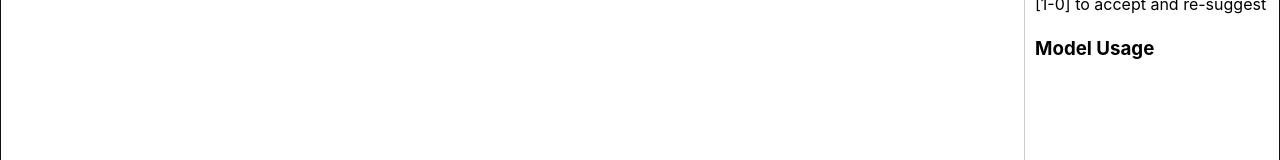
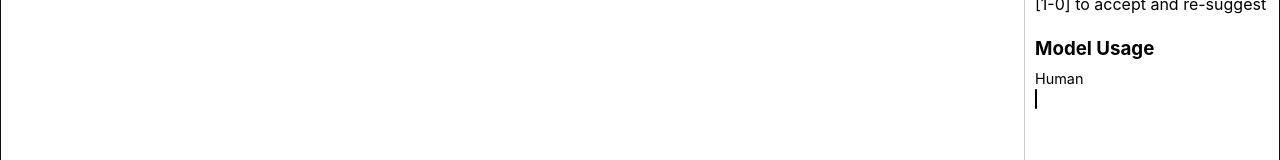
Before and after one commit to the-crypt-keeper/fragment-frog, a React (Create React App) app: page / in a window 1280 px wide. Shown: the part 360-520 px from the top of the page. Built offline with nearby package versions, Linux system fonts and the light colour scheme.

Commit message:
feat: Add dedicated black bar for human-authored fragments in side panel

```diff
--- a/src/components/SidePanel.tsx
+++ b/src/components/SidePanel.tsx
@@ -36,6 +36,18 @@ export const SidePanel: React.FC = () => {
 
       <h3>Model Usage</h3>
       <div className="histogram">
+        <div className="histogram-bar">
+          <div className="bar-label">Human</div>
+          <div
+            className="bar"
+            style={{
+              width: `${((modelCounts['human'] || 0) / maxCount) * 100}%`,
+              backgroundColor: '#000000'
+            }}
+          >
+            <span className="bar-value">{modelCounts['human'] || 0}</span>
+          </div>
+        </div>
         {models.map(model => (
           <div key={model.id} className="histogram-bar">
             <div className="bar-label">{model.model}</div>
```
